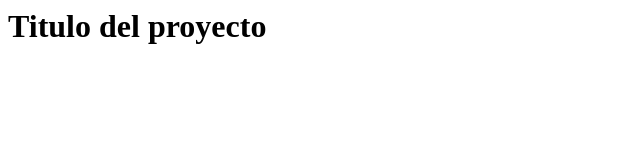
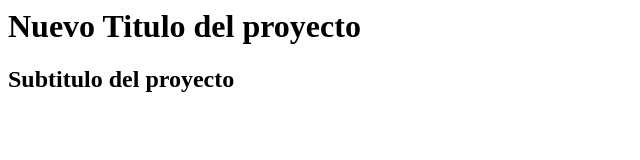
Before and after one commit to nava128/CursoGitHub, a plain HTML site: page index.html in a window 1280 px wide. Shown: the whole page, without its empty margins (0-640 px from the left). Drawn offline with Linux system fonts and the light colour scheme.

Commit message:
hmtl modificado

```diff
--- a/index.html
+++ b/index.html
@@ -6,7 +6,10 @@
     </head>
     <body>
         <h1>
-            Titulo del proyecto
+            Nuevo Titulo del proyecto
         </h1>
+        <h2>
+            Subtitulo del proyecto
+        </h2>
     </body>
 </html>
```
